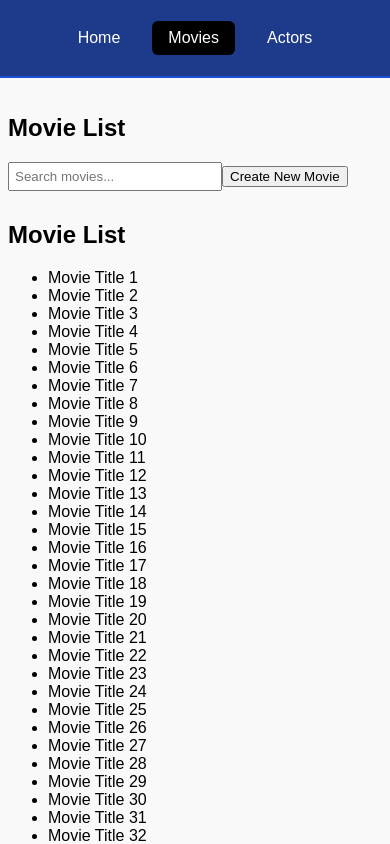
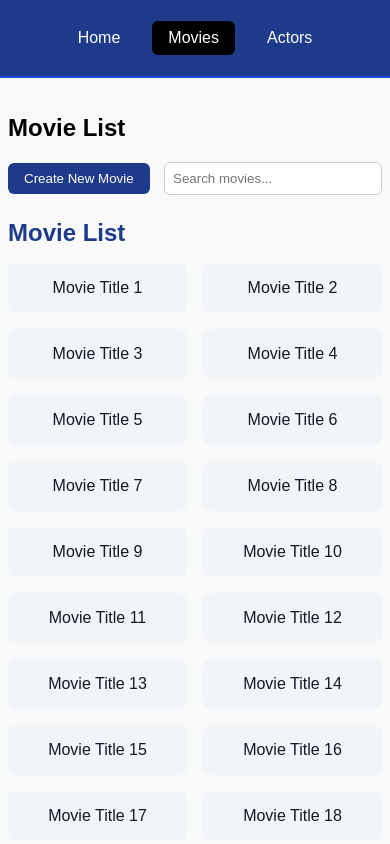
Before and after one commit to KostovPV/retake, a React (Vite) app: page /movies in a window 390 px wide. Shown: the top 844 px of the page. Built offline with nearby package versions, Linux system fonts and the light colour scheme.

Commit message:
update MovieList to use responsive grid layout with card styling

```diff
--- /dev/null
+++ b/src/components/Modal.css
@@ -0,0 +1,35 @@
+.modal-overlay {
+  position: fixed;
+  top: 0;
+  left: 0;
+  width: 100%;
+  height: 100%;
+  background-color: rgba(0, 0, 0, 0.5);
+  display: flex;
+  justify-content: center;
+  align-items: center;
+  z-index: 1000;
+}
+
+.modal-content {
+  background-color: white;
+  padding: 2rem;
+  border-radius: 10px;
+  width: 90%;
+  max-width: 600px;
+  position: relative;
+  box-shadow: 0 5px 15px rgba(0, 0, 0, 0.1);
+  max-height: 90vh;
+  overflow-y: auto;
+}
+
+.modal-close {
+  position: absolute;
+  top: 0.75rem;
+  right: 1rem;
+  background: none;
+  border: none;
+  font-size: 1.5rem;
+  cursor: pointer;
+  color: #333;
+}
--- /dev/null
+++ b/src/components/Modal.jsx
@@ -0,0 +1,16 @@
+import './Modal.css';
+
+function Modal({ isOpen, onClose, children }) {
+  if (!isOpen) return null;
+
+  return (
+    <div className="modal-overlay" onClick={onClose}>
+      <div className="modal-content" onClick={(e) => e.stopPropagation()}>
+        <button className="modal-close" onClick={onClose}>×</button>
+        {children}
+      </div>
+    </div>
+  );
+}
+
+export default Modal;
--- a/src/components/MovieDetails.jsx
+++ /dev/null
@@ -1,66 +0,0 @@
-import { convertToEuropeanDate } from "../utils/dateUtils";
-
-function MovieDetails({
-  movie,
-  roles,
-  actors,
-  isEditing,
-  editData,
-  setEditData,
-  onEditClick,
-  onSaveEdit,
-  onCancelEdit,
-  onDelete,
-}) {
-  return (
-    <div style={{ marginTop: "20px", borderTop: "1px solid black", paddingTop: "10px" }}>
-      {isEditing ? (
-        <>
-          <h3>Edit Movie</h3>
-          <input
-            value={editData.Title}
-            onChange={(e) => setEditData({ ...editData, Title: e.target.value })}
-            placeholder="Title"
-          />
-          <input
-            value={editData.ReleaseDate}
-            onChange={(e) => setEditData({ ...editData, ReleaseDate: e.target.value })}
-            placeholder="Release Date (DD.MM.YYYY)"
-          />
-          <div>
-            <button onClick={onSaveEdit}>Save</button>
-            <button onClick={onCancelEdit}>Cancel</button>
-          </div>
-        </>
-      ) : (
-        <>
-          <h3>{movie.Title}</h3>
-          <p>
-            <strong>Release Date:</strong> {convertToEuropeanDate(movie.ReleaseDate) || "Unknown"}
-          </p>
-          <div>
-            <button onClick={onEditClick}>Edit</button>
-            <button onClick={onDelete}>Delete</button>
-          </div>
-          <h4>Cast</h4>
-          {roles.length > 0 ? (
-            <ul>
-              {roles.map((role) => {
-                const actor = actors.find((a) => String(a.ID) === String(role.ActorID));
-                return (
-                  <li key={role.ID}>
-                    {actor ? actor.FullName : "Unknown Actor"} — {role.RoleName || "Unnamed"}
-                  </li>
-                );
-              })}
-            </ul>
-          ) : (
-            <p>No cast available.</p>
-          )}
-        </>
-      )}
-    </div>
-  );
-}
-
-export default MovieDetails;
--- /dev/null
+++ b/src/components/MovieList.css
@@ -0,0 +1,43 @@
+.movie-list {
+  margin-top: 1.5rem;
+}
+
+.movie-list-heading {
+  font-size: 1.5rem;
+  margin-bottom: 1rem;
+  color: #1e3a8a;
+}
+
+/* Movie list */
+.movie-grid {
+  display: grid;
+  grid-template-columns: repeat(auto-fill, minmax(140px, 1fr));
+  gap: 1rem;
+}
+
+/* Movie card */
+.movie-card {
+  background-color: #f1f5f9;
+  padding: 1rem;
+  border-radius: 8px;
+  text-align: center;
+  font-weight: 500;
+  cursor: pointer;
+  transition: background-color 0.2s ease, transform 0.2s ease;
+}
+
+.movie-card:hover {
+  background-color: #e2e8f0;
+  transform: translateY(-2px);
+}
+
+.movie-card.selected {
+  background-color: #dbeafe;
+  border: 2px solid #2563eb;
+}
+
+.movie-title {
+  display: block;
+  font-size: 1rem;
+  color: #111827;
+}
--- a/src/components/MovieList.jsx
+++ b/src/components/MovieList.jsx
@@ -1,28 +1,28 @@
+import './MovieList.css';
+
 function MovieList({ movies, selectedMovieId, onSelect, searchTerm }) {
+  const filteredMovies = movies.filter((m) =>
+    m.Title.toLowerCase().includes(searchTerm.toLowerCase())
+  );
+
   return (
-    <div>
-      <h2>Movie List</h2>
-      {movies.length > 0 ? (
-        <ul>
-          {movies
-            .filter((m) =>
-              m.Title.toLowerCase().includes(searchTerm.toLowerCase())
-            )
-            .map((movie) => (
-              <li
-                key={movie.ID}
-                onClick={() => onSelect(movie.ID)}
-                style={{
-                  cursor: "pointer",
-                  fontWeight: String(movie.ID) === String(selectedMovieId) ? "bold" : "normal",
-                }}
-              >
-                {movie.Title}
-              </li>
-            ))}
-        </ul>
+    <div className="movie-list">
+      <h2 className="movie-list-heading">Movie List</h2>
+
+      {filteredMovies.length > 0 ? (
+        <div className="movie-grid">
+          {filteredMovies.map((movie) => (
+            <div
+              key={movie.ID}
+              className={`movie-card ${String(movie.ID) === String(selectedMovieId) ? 'selected' : ''}`}
+              onClick={() => onSelect(movie.ID)}
+            >
+              <span className="movie-title">{movie.Title}</span>
+            </div>
+          ))}
+        </div>
       ) : (
-        <p>Loading movies...</p>
+        <p>No movies found.</p>
       )}
     </div>
   );
--- /dev/null
+++ b/src/components/MovieModal.css
@@ -0,0 +1,14 @@
+.movie-modal input {
+  display: block;
+  width: 100%;
+  padding: 0.5rem;
+  margin-bottom: 1rem;
+  border: 1px solid #ccc;
+  border-radius: 6px;
+}
+
+.movie-modal-buttons {
+  display: flex;
+  gap: 0.75rem;
+  margin-bottom: 1.5rem;
+}
--- /dev/null
+++ b/src/components/MovieModal.jsx
@@ -0,0 +1,77 @@
+// components/MovieModal.js
+import Modal from './Modal';
+import { convertToEuropeanDate } from '../utils/dateUtils';
+import './MovieModal.css'; // optional for scoped styling
+
+function MovieModal({
+  isOpen,
+  onClose,
+  movie,
+  roles,
+  actors,
+  isEditing,
+  editData,
+  setEditData,
+  onEditClick,
+  onSaveEdit,
+  onCancelEdit,
+  onDelete,
+}) {
+  if (!movie) return null;
+
+  return (
+    <Modal isOpen={isOpen} onClose={onClose}>
+      <div className="movie-modal">
+        {isEditing ? (
+          <>
+            <h3>Edit Movie</h3>
+            <input
+              value={editData.Title}
+              onChange={(e) => setEditData({ ...editData, Title: e.target.value })}
+              placeholder="Title"
+            />
+            <input
+              value={editData.ReleaseDate}
+              onChange={(e) => setEditData({ ...editData, ReleaseDate: e.target.value })}
+              placeholder="Release Date (DD.MM.YYYY)"
+            />
+            <div className="movie-modal-buttons">
+              <button onClick={onSaveEdit}>Save</button>
+              <button onClick={onCancelEdit}>Cancel</button>
+            </div>
+          </>
+        ) : (
+          <>
+            <h3>{movie.Title}</h3>
+            <p>
+              <strong>Release Date:</strong>{' '}
+              {convertToEuropeanDate(movie.ReleaseDate) || 'Unknown'}
+            </p>
+            <div className="movie-modal-buttons">
+              <button onClick={onEditClick}>Edit</button>
+              <button onClick={onDelete}>Delete</button>
+            </div>
+
+            <h4>Cast</h4>
+            {roles.length > 0 ? (
+              <ul>
+                {roles.map((role) => {
+                  const actor = actors.find((a) => String(a.ID) === String(role.ActorID));
+                  return (
+                    <li key={role.ID}>
+                      {actor ? actor.FullName : 'Unknown Actor'} — {role.RoleName || 'Unnamed'}
+                    </li>
+                  );
+                })}
+              </ul>
+            ) : (
+              <p>No cast available.</p>
+            )}
+          </>
+        )}
+      </div>
+    </Modal>
+  );
+}
+
+export default MovieModal;
--- /dev/null
+++ b/src/views/MovieView.css
@@ -0,0 +1,29 @@
+.movie-controls {
+  display: flex;
+  justify-content: space-between;
+  align-items: center;
+  margin-bottom: 1rem;
+  flex-wrap: wrap;
+  gap: 0.5rem;
+}
+
+.create-btn {
+  padding: 0.5rem 1rem;
+  background-color: #1e3a8a;
+  color: white;
+  border: none;
+  border-radius: 6px;
+  cursor: pointer;
+}
+
+.create-btn:hover {
+  background-color: #1a357d;
+}
+
+.movie-search {
+  padding: 0.5rem;
+  min-width: 200px;
+  max-width: 300px;
+  border: 1px solid #ccc;
+  border-radius: 6px;
+}
--- a/src/views/MovieView.jsx
+++ b/src/views/MovieView.jsx
@@ -4,7 +4,8 @@ import { DataContext } from "../context/DataContext";
 import { convertToStorageDate, convertToEuropeanDate } from "../utils/dateUtils";
 import MovieList from "../components/MovieList";
 import MovieCreate from "../components/MovieCreate";
-import MovieDetails from "../components/MovieDetails";
+import MovieModal from "../components/MovieModal";
+import './MovieView.css';
 
 function MovieView() {
   const { movies, roles, actors, updateMovies } = useContext(DataContext);
@@ -13,7 +14,6 @@ function MovieView() {
   const [isCreating, setIsCreating] = useState(false);
   const [editData, setEditData] = useState({ Title: "", ReleaseDate: "" });
   const [searchTerm, setSearchTerm] = useState("");
-
 
   const handleSelectMovie = (id) => {
     setSelectedMovieId(String(id));
@@ -44,7 +44,6 @@ function MovieView() {
     );
     updateMovies(updated);
     setIsEditing(false);
-    setSelectedMovieId(selectedMovieId); // Reselect to trigger re-render
   };
 
   const handleDelete = () => {
@@ -69,18 +68,26 @@ function MovieView() {
     setSelectedMovieId(newMovie.ID);
   };
 
+  const closeModal = () => {
+    setSelectedMovieId(null);
+    setIsEditing(false);
+  };
+
   return (
     <div className="movie-view">
       <h2>Movie List</h2>
+      <div className="movie-controls">
+        <button className="create-btn" onClick={handleCreateClick}>Create New Movie</button>
         <input
           type="text"
           placeholder="Search movies..."
           value={searchTerm}
           onChange={(e) => setSearchTerm(e.target.value)}
-        style={{ marginBottom: "10px", padding: "5px", width: "200px" }}
+          className="movie-search"
         />
+      </div>
 
-      <button onClick={handleCreateClick}>Create New Movie</button>
+
       {isCreating && (
         <MovieCreate
           onSave={handleCreateSave}
@@ -88,9 +95,17 @@ function MovieView() {
           existingMovies={movies}
         />
       )}
-      <MovieList movies={movies} selectedMovieId={selectedMovieId} onSelect={handleSelectMovie} searchTerm={searchTerm} />
-      {selectedMovie && !isCreating && (
-        <MovieDetails
+
+      <MovieList
+        movies={movies}
+        selectedMovieId={selectedMovieId}
+        onSelect={handleSelectMovie}
+        searchTerm={searchTerm}
+      />
+
+      <MovieModal
+        isOpen={!!selectedMovieId}
+        onClose={closeModal}
         movie={selectedMovie}
         roles={selectedRoles}
         actors={actors}
@@ -102,7 +117,6 @@ function MovieView() {
         onCancelEdit={() => setIsEditing(false)}
         onDelete={handleDelete}
       />
-      )}
     </div>
   );
 }
```
Lines whose indentation alone changed are shown as unchanged.
